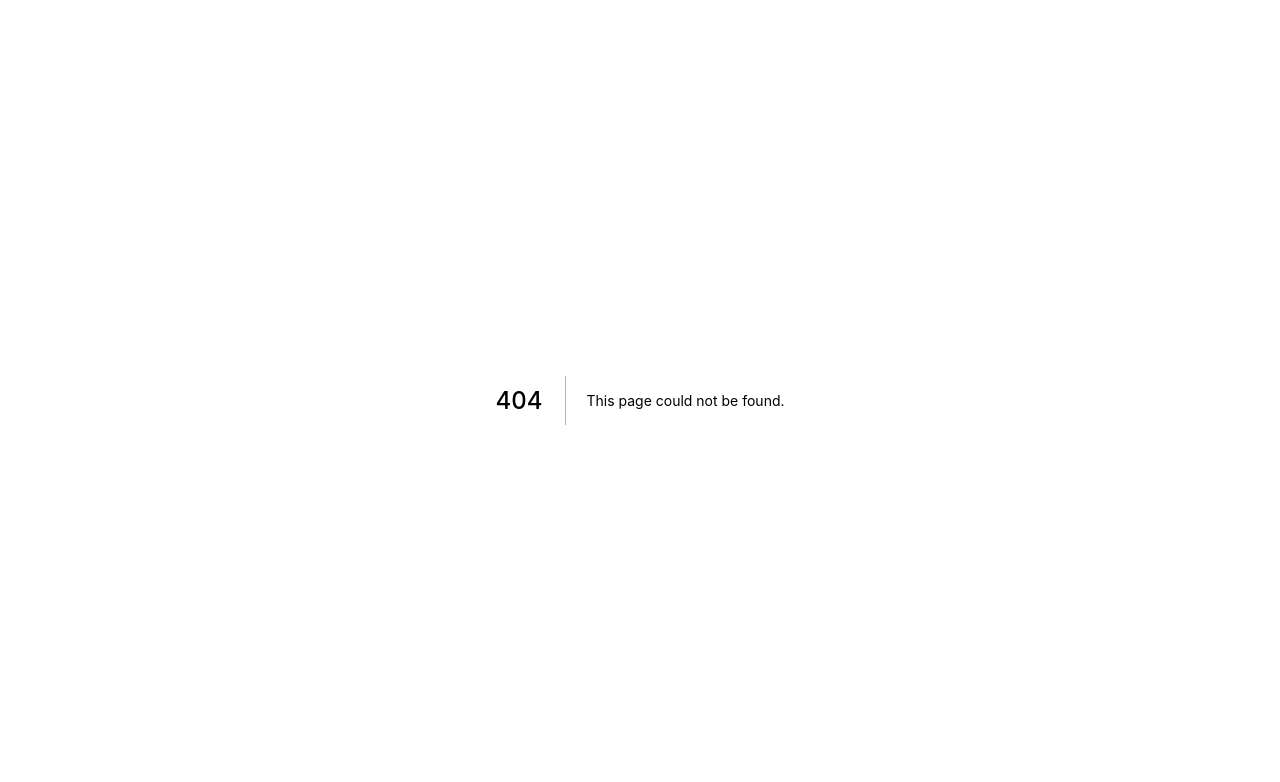
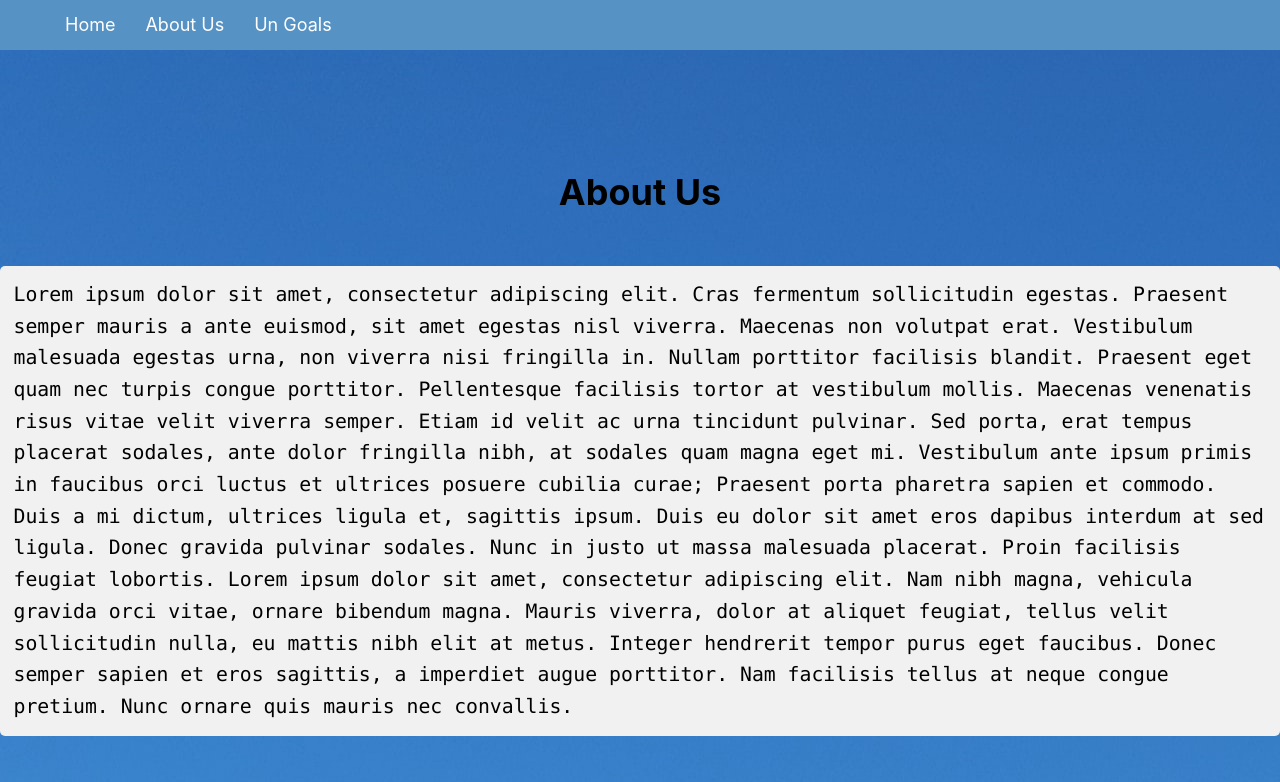
Before and after one commit to hamid71/unsdgapi, a Next.js app: page /about in a window 1280 px wide. Before the commit this address had no page. Shown: the top 782 px of the page. Built offline with nearby package versions, Linux system fonts and the light colour scheme.

Commit message:
add style to components

```diff
--- /dev/null
+++ b/components/Nav.js
@@ -0,0 +1,23 @@
+import Link from 'next/link'
+import navStyle from '../styles/Nav.module.css'
+
+const Nav = () => {
+  return (
+    <nav className={navStyle.nav}>
+        <ul>
+            <li>
+                <Link href='/'><a>Home</a></Link>
+            </li>
+            <li>
+                <Link href='/about'>About Us</Link>
+            </li>
+            <li>
+                <Link href='/goals'>Un Goals</Link>
+            </li>
+        </ul>
+
+    </nav>
+  )
+}
+
+export default Nav
--- a/package.json
+++ b/package.json
@@ -10,8 +10,11 @@
   },
   "dependencies": {
     "next": "11.0.1",
+    "postcss-flexbugs-fixes": "^5.0.2",
+    "postcss-preset-env": "^6.7.0",
     "react": "17.0.2",
-    "react-dom": "17.0.2"
+    "react-dom": "17.0.2",
+    "tailwindcss": "^2.2.4"
   },
   "devDependencies": {
     "eslint": "7.29.0",
--- a/pages/_app.js
+++ b/pages/_app.js
@@ -1,7 +1,15 @@
 import '../styles/globals.css'
+import Nav from '../components/Nav'
 
 function MyApp({ Component, pageProps }) {
-  return <Component {...pageProps} />
+  return (
+    <>
+      <Nav />
+      <Component {...pageProps} />
+    </>
+  )
+
+
 }
 
 export default MyApp
--- /dev/null
+++ b/pages/about.js
@@ -0,0 +1,18 @@
+import styles from '../styles/Home.module.css'
+
+const about = () => {
+  return (
+    <>
+      <div className={styles.main}>
+          <title >About Us</title>
+          <h1>About Us</h1>
+          <p className={styles.code}>Lorem ipsum dolor sit amet, consectetur adipiscing elit. Cras fermentum sollicitudin egestas. Praesent semper mauris a ante euismod, sit amet egestas nisl viverra. Maecenas non volutpat erat. Vestibulum malesuada egestas urna, non viverra nisi fringilla in. Nullam porttitor facilisis blandit. Praesent eget quam nec turpis congue porttitor. Pellentesque facilisis tortor at vestibulum mollis. Maecenas venenatis risus vitae velit viverra semper. Etiam id velit ac urna tincidunt pulvinar. Sed porta, erat tempus placerat sodales, ante dolor fringilla nibh, at sodales quam magna eget mi. Vestibulum ante ipsum primis in faucibus orci luctus et ultrices posuere cubilia curae;
+
+          Praesent porta pharetra sapien et commodo. Duis a mi dictum, ultrices ligula et, sagittis ipsum. Duis eu dolor sit amet eros dapibus interdum at sed ligula. Donec gravida pulvinar sodales. Nunc in justo ut massa malesuada placerat. Proin facilisis feugiat lobortis. Lorem ipsum dolor sit amet, consectetur adipiscing elit. Nam nibh magna, vehicula gravida orci vitae, ornare bibendum magna. Mauris viverra, dolor at aliquet feugiat, tellus velit sollicitudin nulla, eu mattis nibh elit at metus. Integer hendrerit tempor purus eget faucibus. Donec semper sapien et eros sagittis, a imperdiet augue porttitor. Nam facilisis tellus at neque congue pretium. Nunc ornare quis mauris nec convallis.</p>
+
+      </div>
+
+    </>
+  )
+}
+export default about
--- /dev/null
+++ b/postcss.config.js
@@ -0,0 +1,18 @@
+module.exports = {
+    plugins: [
+      'tailwindcss',
+      'postcss-flexbugs-fixes',
+      [
+        'postcss-preset-env',
+        {
+          autoprefixer: {
+            flexbox: 'no-2009'
+          },
+          stage: 3,
+          features: {
+            'custom-properties': false
+          }
+        }
+      ]
+    ]
+  }
--- a/styles/Home.module.css
+++ b/styles/Home.module.css
@@ -6,6 +6,16 @@
   justify-content: center;
   align-items: center;
   height: 100vh;
+}
+.page{
+  background: #f1f1f1;
+  border-radius: 5px;
+  padding: 0.75rem;
+  flex: 1;
+  display: flex;
+  flex-direction: column;
+  justify-content: center;
+  align-items: center;
 }
 
 .main {
@@ -34,7 +44,7 @@
 }
 
 .title a {
-  color: #0070f3;
+  color: #f3cf00;
   text-decoration: none;
 }
 
@@ -61,7 +71,7 @@
 }
 
 .code {
-  background: #fafafa;
+  background: #f1f1f1;
   border-radius: 5px;
   padding: 0.75rem;
   font-size: 1.1rem;
@@ -75,7 +85,8 @@
   justify-content: center;
   flex-wrap: wrap;
   max-width: 800px;
-  margin-top: 3rem;
+  max-height: .5rem;
+  margin-top: 1rem;
 }
 
 .card {
--- /dev/null
+++ b/styles/Nav.module.css
@@ -0,0 +1,21 @@
+.nav {
+    height: 50px;
+    padding: 10px;
+    background: rgb(86, 146, 196);
+    color: #fff;
+    display: flex;
+    align-items: center;
+    justify-content: flex-start;
+  }
+
+  .nav ul {
+    display: flex;
+    justify-content: center;
+    align-items: center;
+    list-style: none;
+  }
+
+  .nav ul li a {
+    margin: 5px 15px;
+    color:#fff;
+  }
--- a/styles/globals.css
+++ b/styles/globals.css
@@ -2,15 +2,27 @@ html,
 body {
   padding: 0;
   margin: 0;
-  font-family: -apple-system, BlinkMacSystemFont, Segoe UI, Roboto, Oxygen,
-    Ubuntu, Cantarell, Fira Sans, Droid Sans, Helvetica Neue, sans-serif;
-}
-
-a {
-  color: inherit;
-  text-decoration: none;
+  font-family: -apple-system, BlinkMacSystemFont, Segoe UI, Roboto, Oxygen, Ubuntu,
+    Cantarell, Fira Sans, Droid Sans, Helvetica Neue, sans-serif;
+  line-height: 1.6;
+  font-size: 18px;
+  background:url(../public/image.jpg);
 }
 
 * {
   box-sizing: border-box;
 }
+
+a {
+  color: #6a0dad;
+  text-decoration: none;
+}
+
+a:hover {
+  text-decoration: underline;
+}
+
+img {
+  max-width: 100%;
+  display: block;
+}
```
Also changed, not shown: pages/goals/[id].js (added, +42 -0 lines), pages/goals/index.js (added, +39 -0 lines), pages/index.js (+1 -61 lines), public/image.jpg (added), 1 other file (tests, documents, lock files or other folders).
